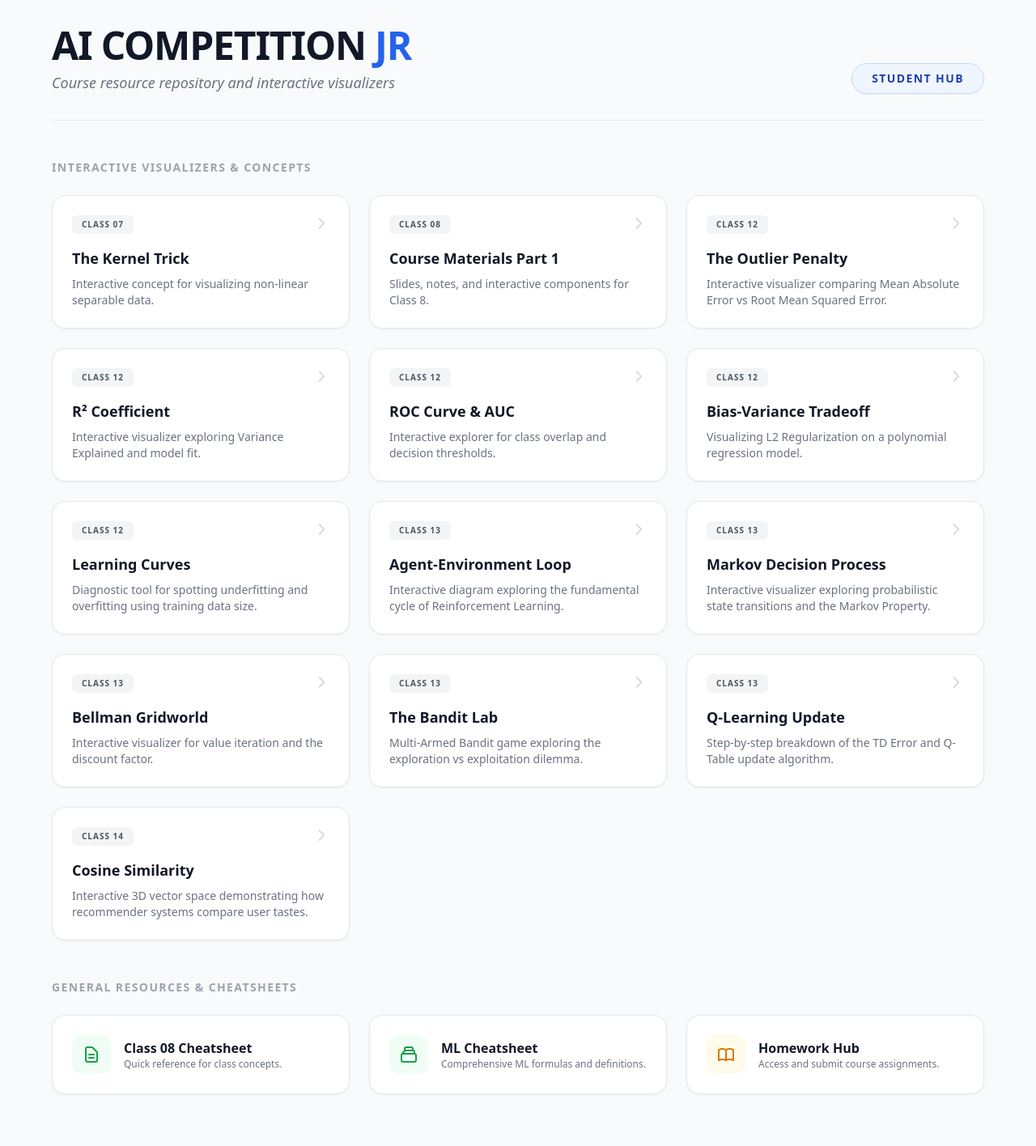
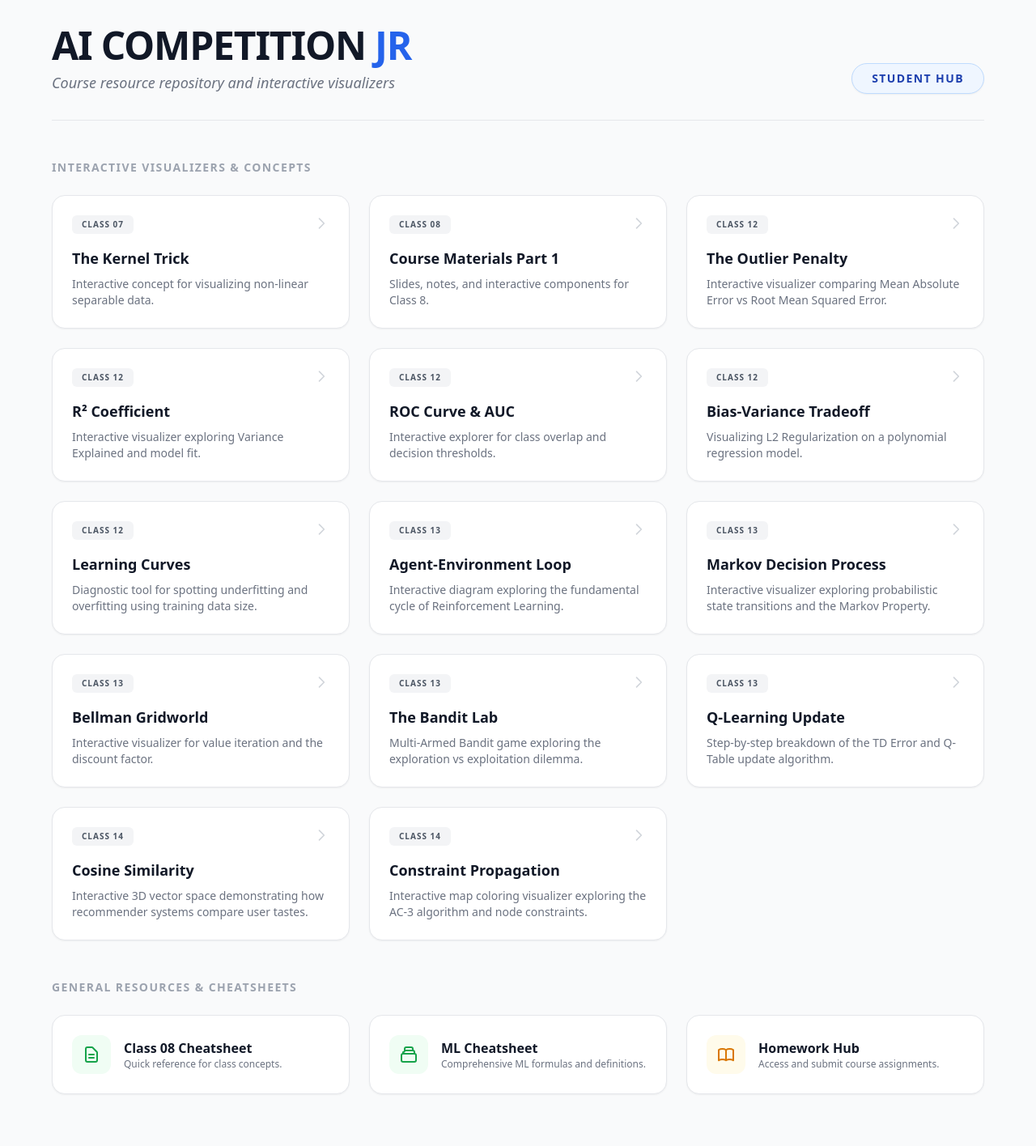
Before and after one commit to techwithkev/techwithkev.github.io, a Jekyll site: the page pages/aijr/index.html, which Jekyll copies as it is, in a window 1280 px wide. Shown: the whole page at 81% size. Built offline with Jekyll 4.4.1, drawn with Linux system fonts in a browser that asks for light colours; nearby versions of some CDN libraries.

Commit message:
feat: add Instructor Portal hub and Class 14 constraint propagation resource page

```diff
--- a/pages/aijr/index.html
+++ b/pages/aijr/index.html
@@ -157,6 +157,16 @@
                 <p class="text-sm text-gray-500 flex-grow">Interactive 3D vector space demonstrating how recommender systems compare user tastes.</p>
             </a>
 
+            <!-- Class 14 Constraint Propagation Tile -->
+            <a href="class14_constraint_propagation.html" class="group bg-white border border-gray-200 p-6 rounded-2xl shadow-sm hover:shadow-md hover:border-blue-400 transition-all flex flex-col">
+                <div class="flex justify-between items-start mb-4">
+                    <span class="px-3 py-1 bg-gray-100 text-gray-600 text-[10px] font-black uppercase tracking-widest rounded-md group-hover:bg-blue-100 group-hover:text-blue-800 transition-colors">Class 14</span>
+                    <svg class="w-5 h-5 text-gray-300 group-hover:text-blue-500 transition-colors" fill="none" stroke="currentColor" viewBox="0 0 24 24"><path stroke-linecap="round" stroke-linejoin="round" stroke-width="2" d="M9 5l7 7-7 7"></path></svg>
+                </div>
+                <h3 class="text-lg font-bold text-gray-900 mb-2 group-hover:text-blue-600 transition-colors">Constraint Propagation</h3>
+                <p class="text-sm text-gray-500 flex-grow">Interactive map coloring visualizer exploring the AC-3 algorithm and node constraints.</p>
+            </a>
+
         </div>
 
         <h2 class="text-sm font-bold text-gray-400 uppercase tracking-widest mb-6">General Resources & Cheatsheets</h2>
```
Also changed, not shown: pages/teacher/index.html (added, +96 -0 lines).
